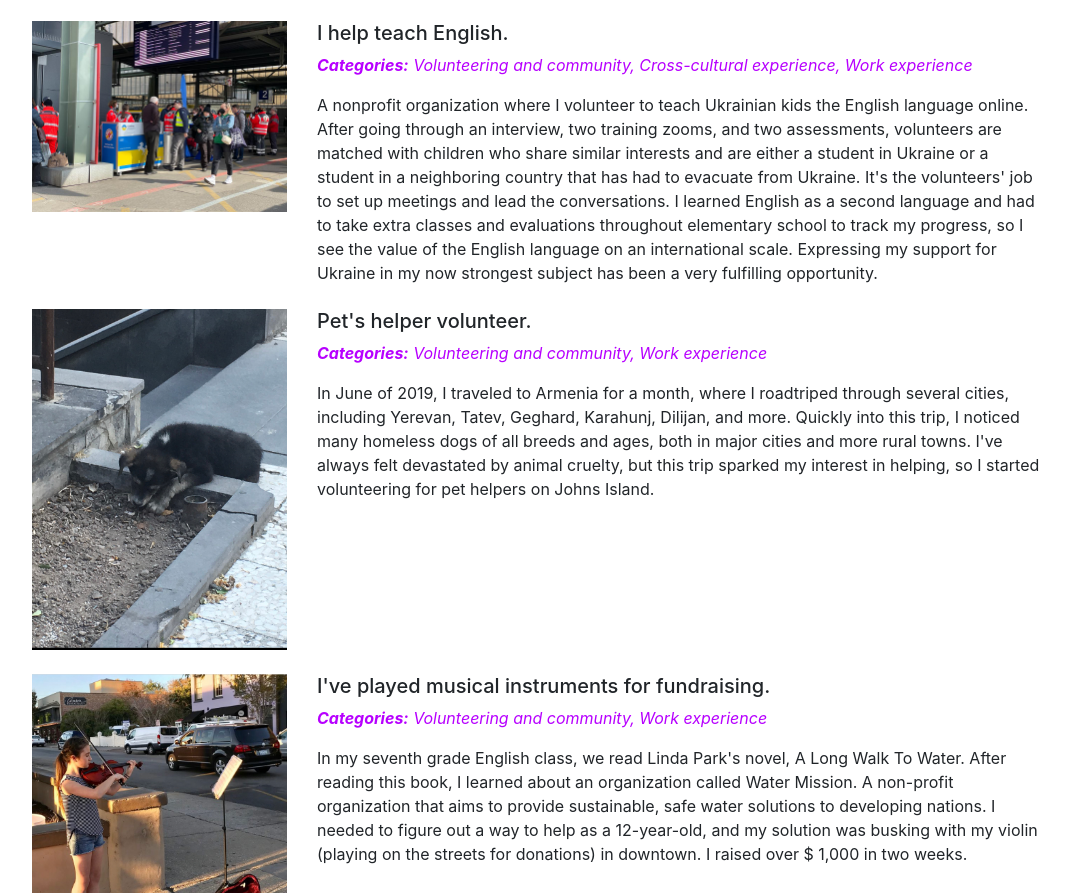
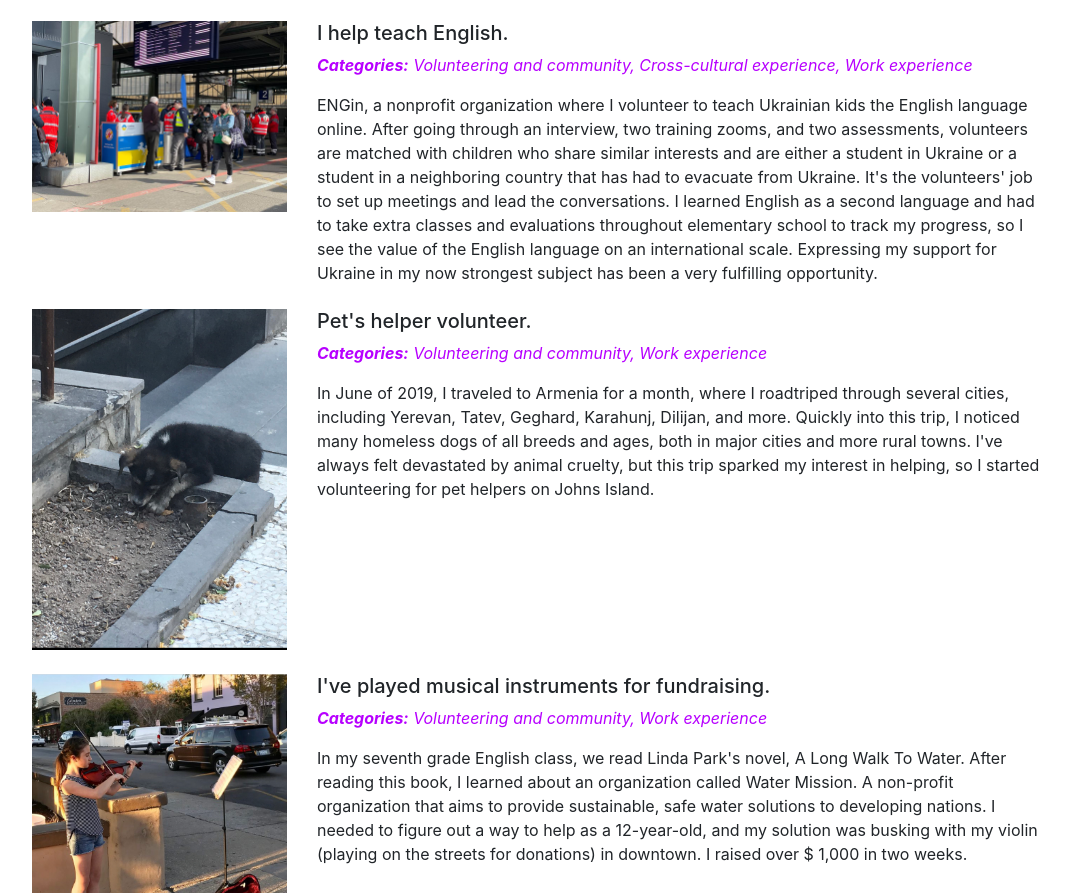
Before and after one commit to cagrest/resume, a plain HTML site: page index.html in a window 1280 px wide. Shown: the part 2540-3433 px from the top of the page, without its empty margins (53-1123 px from the left). Drawn offline with nearby package versions, Linux system fonts and the light colour scheme.

Commit message:
Update index.html

```diff
--- a/index.html
+++ b/index.html
@@ -152,7 +152,7 @@
       <div class="col-sm-8">
           <h5 class="news-caption-header">I help teach English.</h5>
           <p class="cat"><em><b>Categories:</b> Volunteering and community, Cross-cultural experience, Work experience</em></p>
-          <div class="media-caption news-caption">A nonprofit organization where I volunteer to teach Ukrainian kids the English language online. After going through an interview, two training zooms,
+          <div class="media-caption news-caption">ENGin, a nonprofit organization where I volunteer to teach Ukrainian kids the English language online. After going through an interview, two training zooms,
             and two assessments, volunteers are matched with children who share similar interests and are either a student in Ukraine or a student in a neighboring
             country that has had to evacuate from Ukraine. It's the volunteers' job to set up meetings and lead the conversations. I learned English as a second
             language and had to take extra classes and evaluations throughout elementary school to track my progress, so I see the value of the English language
```
